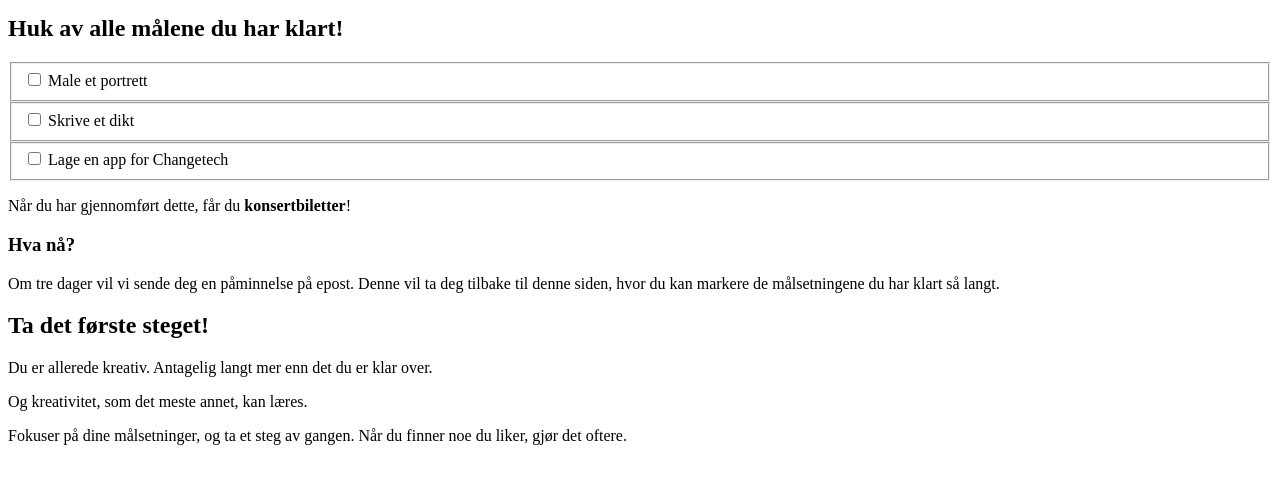
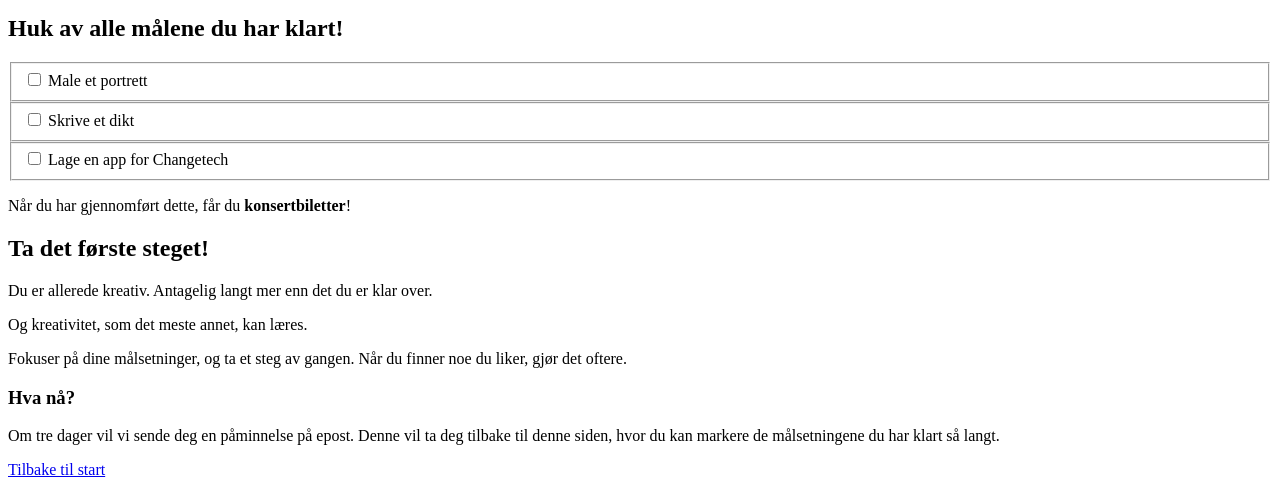
Before and after one commit to dosjos/Startup, a PHP site: page /Task.php in a window 1280 px wide. Shown: the part 879-1366 px from the top of the page. Before the commit the page ends 1324 px from the top, so only its background shows below. Run offline with PHP 8.4, Linux system fonts and the light colour scheme.

Commit message:
Task content + JS

```diff
--- a/App/Task.php
+++ b/App/Task.php
@@ -92,18 +92,25 @@
                 <i class="icon-trophy"></i>
                 <p>Når du har gjennomført dette, får du <strong>konsertbiletter</strong>!</p>
             </div>
+        </div>
+        <div class="help">
+
+            <h2>Ta det første steget!</h2>
+
+            <p>Du er allerede kreativ. Antagelig langt mer enn det du er klar over.</p>
+            <p>Og kreativitet, som det meste annet, kan læres.</p>
+            <p>Fokuser på dine målsetninger, og ta et steg av gangen. Når du finner noe du liker, gjør det oftere.</p>
+
             <div class="hint">
                <h3>Hva nå?</h3>
                <p>Om tre dager vil vi sende deg en påminnelse på epost. Denne vil ta deg tilbake til denne siden, hvor du kan markere de målsetningene du har klart så langt.</p>
+
+                <a data-role="button" class="button-main" href="#home">Tilbake til start</a>
             </div>
+
+
         </div>
 
+    </div>
 
-        <h2>Ta det første steget!</h2>
-
-        <p>Du er allerede kreativ. Antagelig langt mer enn det du er klar over.</p>
-        <p>Og kreativitet, som det meste annet, kan læres.</p>
-        <p>Fokuser på dine målsetninger, og ta et steg av gangen. Når du finner noe du liker, gjør det oftere.</p>
-
-    </div>
 </div>
--- a/App/css/main.less
+++ b/App/css/main.less
@@ -88,7 +88,7 @@ body {
 .button-main,
 .button-positive,
 .button-negative {
-  color: #fff;
+  color: #fff !important;
   text-shadow: 0 -1px 0 rgba(0, 0, 0, .3);
 }
 
--- a/App/css/task.less
+++ b/App/css/task.less
@@ -1,5 +1,5 @@
 .content.task {
-	padding:0 15px 15px 15px;
+	padding:0 15px;
 	.cover-image {
 	    margin:0 -15px 0 -15px;
 	    img {
@@ -78,8 +78,10 @@
 				color:@brand-blue;
 			}
 		}
+	}
+	.help {
 		.hint {
-		    padding:0 15px 5px 15px;
+		    padding:0 15px 25px 15px;
 		    margin:20px -15px 0 -15px;
 			background: lighten(@brand-blue-light, 20%);
 	    	border-top:1px solid @brand-blue-light;
--- a/App/index.php
+++ b/App/index.php
@@ -185,8 +185,9 @@
 			});
 
 			/* TASK PAGE */
-			$('.goals').show();
+			$('.goals').hide();
 			$('.progress').hide();
+            $('.help').hide();
 
 			function scrollToElement(selector, time, verticalOffset) {
 			    time = typeof(time) != 'undefined' ? time : 1000;
@@ -201,6 +202,7 @@
 
 			$('.proceed').click(function () {
 			    $(this).hide();
+                $('.goals').show();
 			    scrollToElement('.goals', 500, -15);
 			});
 
@@ -208,6 +210,7 @@
 			   scrollToElement('.goals', 500, -15);
 			   $('.goals').slideUp();
 			   $('.progress').slideDown();
+               $('.help').show();
 			});
 		});
 
```
